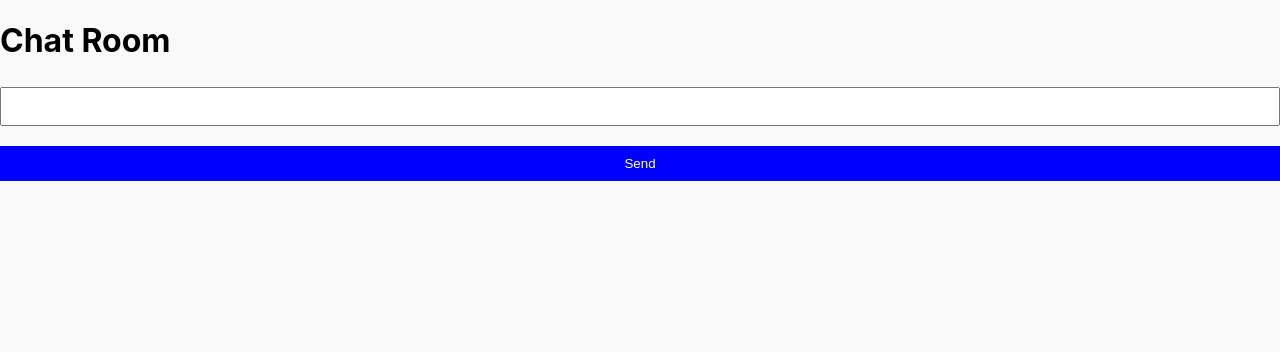
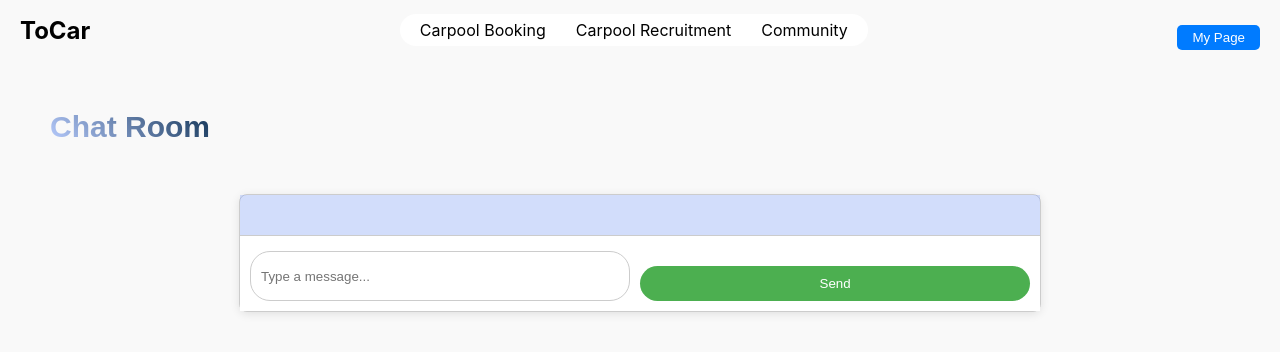
Before and after one commit to rwambangho/Capstone-Frontend, a React (Create React App) app: page /chat in a window 1280 px wide. Shown: the top 352 px of the page. Built offline with nearby package versions, Linux system fonts and the light colour scheme.

Commit message:
chatroom

```diff
--- a/src/chat/chatRoom.js
+++ b/src/chat/chatRoom.js
@@ -3,6 +3,8 @@ import axios from 'axios';
 import { useNavigate, useLocation } from 'react-router-dom';
 import { Stomp } from '@stomp/stompjs';
 import SockJS from 'sockjs-client';
+import '../css/chatRoom.css';
+import Navbar from '../component/Navbar';
 
 function ChatRoom() {
   const location = useLocation();
@@ -41,23 +43,18 @@ function ChatRoom() {
           stompClient.subscribe('/topic/chat/' + chatRoomNumber, function(message) {
             console.log('Message: ' + message.body);
             const receivedMessage = JSON.parse(message.body);
-            if (!messages.some(msg => msg.message === receivedMessage.message && msg.sender === receivedMessage.sender)) {
             setMessages(prevMessages => [...prevMessages, receivedMessage]);
-            }
+            localStorage.setItem(`timestamp_${chatRoomNumber}`, receivedMessage.timestamp);
           });
         });
 
-        // 채팅방 번호가 설정된 후 이전 메시지 내역을 불러옵니다.
         axios.get(`/chat/history/${chatRoomNumber}`)
         .then(response => {
           const previousMessages = response.data.map(item => {
-            // 각 객체에서 message와 userDto의 id를 추출합니다.
-            const { message, userDto: { id } } = item;
-            return { message, sender: id }; // 메시지와 발신자(id) 정보를 가진 객체로 변환합니다.
+            const { message, userDto: { id }, timestamp } = item;
+            return { message, sender: id, timestamp };
           });
-
-          // 추출된 메시지 목록을 상태에 설정합니다.
-          setMessages(previousMessages);// 이전 메시지들로 메시지 상태를 초기화합니다.
+          setMessages(previousMessages);
         })
         .catch(error => {
             console.error('Error fetching chat history:', error);
@@ -67,33 +64,69 @@ function ChatRoom() {
         console.error('Error fetching chat room number:', error);
       });
     }
+  }, [location.search]);
 
-  }, [location.search, chatRoomNumber, userId1, userId2]);
+  useEffect(() => {
+    const storedTimestamp = localStorage.getItem(`timestamp_${chatRoomNumber}`);
+    if (storedTimestamp) {
+      const updatedMessages = [...messages];
+      updatedMessages.forEach(msg => {
+        msg.timestamp = storedTimestamp;
+      });
+      setMessages(updatedMessages);
+    }
+  }, [chatRoomNumber]);
 
   const sendMessage = () => {
-    if (stompClient && stompClient.connected) { // 연결된 상태에서만 메시지 전송
-      stompClient.send(`/app/chat/${chatRoomNumber}`, {}, JSON.stringify({ message, sender: userId1 }));
+    if (stompClient && stompClient.connected) {
+      const timestamp = new Date().toISOString();
+      const messageToSend = {
+        message,
+        sender: userId1,
+        timestamp
+      };
+      stompClient.send(`/app/chat/${chatRoomNumber}`, {}, JSON.stringify(messageToSend));
       setMessage('');
     }
   };
 
+  function formatTimestamp(timestamp) {
+    const date = new Date(timestamp);
+    if (isNaN(date.getTime())) {
+      return '유효하지 않은 시간';
+    }
+    const year = date.getFullYear();
+    const month = (date.getMonth() + 1).toString().padStart(2, '0');
+    const day = date.getDate().toString().padStart(2, '0');
+    const hours = date.getHours().toString().padStart(2, '0');
+    const minutes = date.getMinutes().toString().padStart(2, '0');
+    return `${year}-${month}-${day} ${hours}:${minutes}`;
+  }
+
    return (
       <div>
-      <h1>Chat Room</h1>
-      <div>
-        <div>
+        <Navbar />
+        <h1 className="chat-title">Chat Room</h1>
+        <div className="chat-container">
+          <div className="messages-container">
             {messages.map((msg, index) => (
-            <div key={index}>
-              <strong>{msg.sender}:</strong> {msg.message}
+              <div key={index} className={`message ${msg.sender === userId1 ? 'receiver' : 'sender'}`}>
+                <div className="message-sender">{msg.sender === userId1 ? 'Me' : msg.sender}</div>
+                    <div className="message-text">{msg.message}</div>
+                    <div className="timestamp">{formatTimestamp(msg.timestamp)}</div>
               </div>
             ))}
           </div>
+          <div className="input-area">
             <input
               type="text"
+              className="message-input"
               value={message}
               onChange={(e) => setMessage(e.target.value)}
+              placeholder="Type a message..."
             />
-        <button onClick={sendMessage}>Send</button>
+            <button className="send-button" onClick={sendMessage}>Send</button>
+          </div>
         </div>
       </div>
     );
--- /dev/null
+++ b/src/css/chatRoom.css
@@ -0,0 +1,108 @@
+.chat-title {
+ text-align: left;
+  color: #B9CDFF;
+  font-family: 'Sansation', sans-serif;
+  font-weight: bold;
+  font-size: 30px;
+  display: inline-block;
+  margin-left: 50px;
+  margin-top: 50px;
+  margin-bottom: 30px;
+  background: -webkit-linear-gradient(45deg, #B9CDFF, #123456);
+  background: linear-gradient(45deg, #B9CDFF, #123456);
+  -webkit-background-clip: text;
+  background-clip: text;
+  color: transparent;
+}
+
+.chat-container {
+  display: flex;
+  flex-direction: column;
+  max-width: 800px;
+  margin: 20px auto;
+  border: 1px solid #ccc;
+  border-radius: 8px;
+  background-color: #f9f9f9;
+  box-shadow: 0 2px 10px rgba(0, 0, 0, 0.1);
+  max-height: 600px;
+}
+
+.messages-container {
+  background-color: rgba(119, 157, 255, 0.3);
+  display: flex;
+  flex-direction: column;
+  padding: 20px;
+  overflow-y: auto;
+}
+
+.message {
+  display: inline-block;
+  word-wrap: break-word;
+  padding: 10px;
+  border-radius: 20px;
+  margin-bottom: 10px;
+  max-width: 70%;
+}
+
+.sender {
+  align-self: flex-start;
+  background-color: #ffffff;
+  border-top-left-radius: 0;
+}
+
+.message-sender {
+  font-weight: bold;
+}
+
+.receiver {
+  align-self: flex-end;
+  background-color: #cef2d9;
+  border-top-right-radius: 0;
+  text-align: right;
+}
+
+.message-receiver {
+  font-weight: bold;
+}
+
+.timestamp {
+  font-size: 0.8rem;
+  text-align: right;
+  margin-top: 8px;
+  color: #888;
+}
+.sender .timestamp {
+  text-align: left;
+}
+
+.receiver .timestamp {
+  text-align: right;
+}
+
+.input-area {
+  display: flex;
+  padding: 10px;
+  border-top: 1px solid #ccc;
+  background-color: #fff;
+}
+
+.message-input {
+  flex-grow: 1;
+  margin-right: 10px;
+  padding: 10px;
+  border: 1px solid #ccc;
+  border-radius: 20px;
+}
+
+.send-button {
+  padding: 10px 20px;
+  border: none;
+  border-radius: 20px;
+  background-color: #4CAF50;
+  color: white;
+  cursor: pointer;
+}
+
+.send-button:hover {
+  background-color: #45a049;
+}
```
Lines whose indentation alone changed are shown as unchanged.
